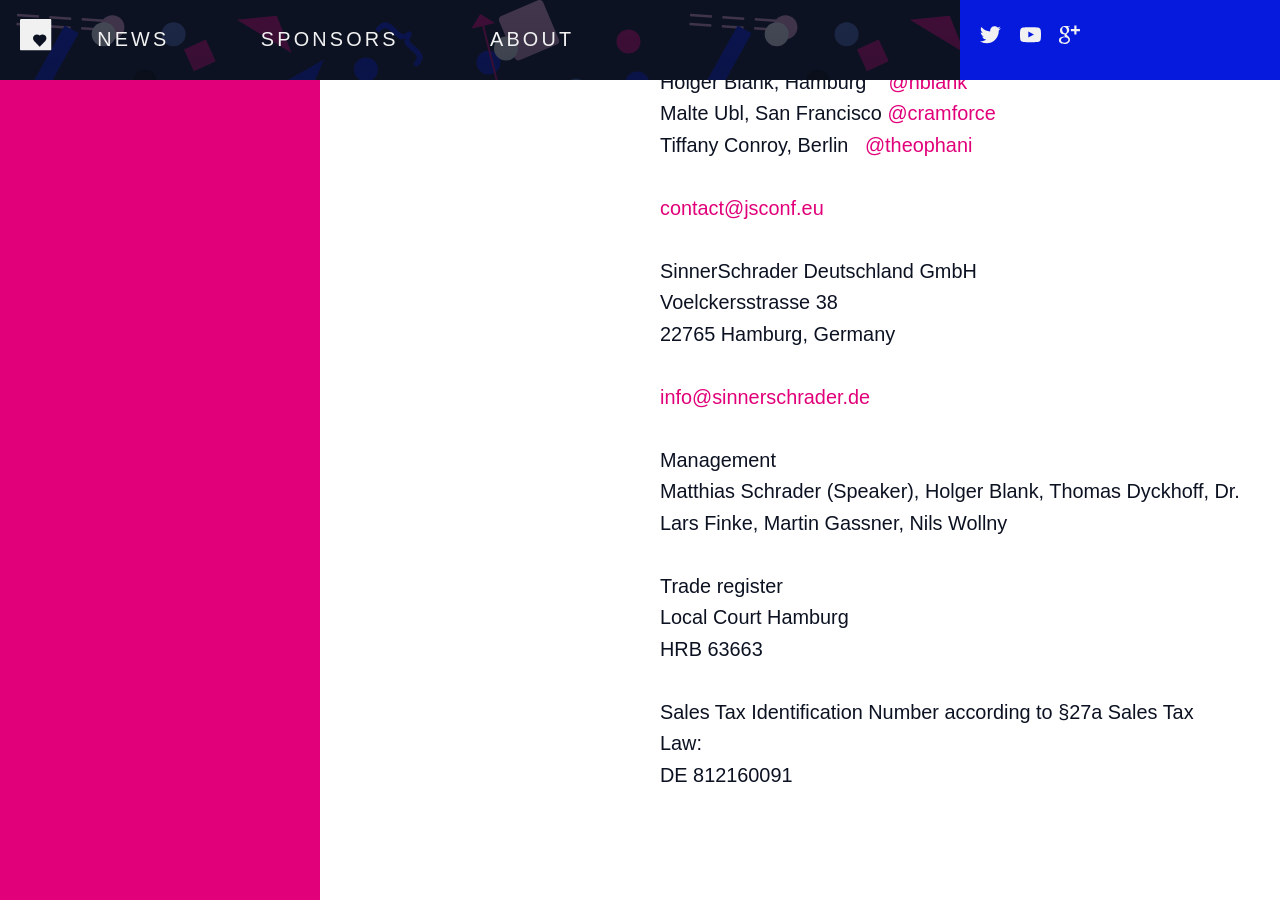
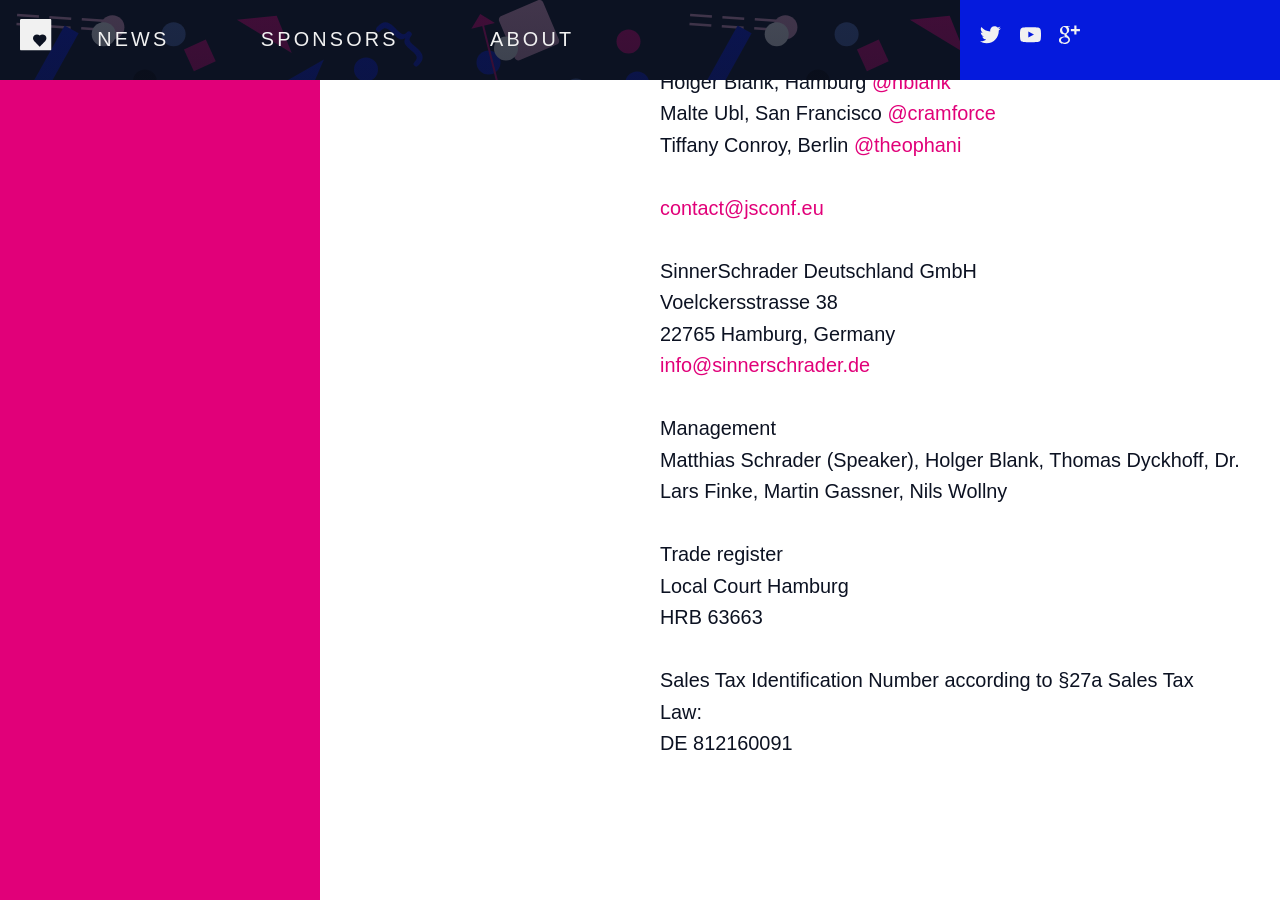
Before and after one commit to jsconf/2015.jsconf.eu, a Jekyll site: the page built from impressum.html, in a window 1280 px wide and 900 px high, scrolled down 466 px. Built offline with Jekyll 4.4.1, drawn with Linux system fonts in a browser that asks for light colours; nearby versions of some CDN libraries; comment, search, counter and statistics services are not loaded.

Commit message:
finalize Impressum and Press page

```diff
--- a/impressum.html
+++ b/impressum.html
@@ -5,27 +5,36 @@
 ---
 
 
-<pre style="white-space: pre-wrap; max-width: 600px; line-height: 1.5em;">
-Jan Lehnardt, Berlin     <a href="https://twitter.com/janl">@janl</a>
-Holger Blank, Hamburg    <a href="https:/twitter.com/hblank">@hblank</a>
-Malte Ubl, San Francisco <a href="https:/twitter.comcramforce">@cramforce</a>
-Tiffany Conroy, Berlin   <a href="http://https:/twitter.com/theophani">@theophani</a>
+<p>
+  Jan Lehnardt, Berlin     <a href="https://twitter.com/janl">@janl</a><br>
+  Holger Blank, Hamburg    <a href="https:/twitter.com/hblank">@hblank</a><br>
+  Malte Ubl, San Francisco <a href="https:/twitter.comcramforce">@cramforce</a><br>
+  Tiffany Conroy, Berlin   <a href="http://https:/twitter.com/theophani">@theophani</a><br>
+</p>
 
-<a href="mailto:&#x63;&#x6F;&#x6E;&#x74;&#x61;&#x63;&#x74;&#x40;&#x6A;&#x73;&#x63;&#x6F;&#x6E;&#x66;&#x2E;&#x65;&#x75;">contact@jsconf.eu</a>
+<p>
+  <a href="mailto:&#x63;&#x6F;&#x6E;&#x74;&#x61;&#x63;&#x74;&#x40;&#x6A;&#x73;&#x63;&#x6F;&#x6E;&#x66;&#x2E;&#x65;&#x75;">contact@jsconf.eu</a>
+</p>
 
-SinnerSchrader Deutschland GmbH
-Voelckersstrasse 38
-22765 Hamburg, Germany
+<p>
+  SinnerSchrader Deutschland GmbH<br>
+  Voelckersstrasse 38<br>
+  22765 Hamburg, Germany<br>
+  <a href="mailto:&#x69;&#x6E;&#x66;&#x6F;&#x40;&#x73;&#x69;&#x6E;&#x6E;&#x65;&#x72;&#x73;&#x63;&#x68;&#x72;&#x61;&#x64;&#x65;&#x72;&#x2E;&#x64;&#x65;">info@sinnerschrader.de</a>
+</p>
 
-<a href="mailto:&#x69;&#x6E;&#x66;&#x6F;&#x40;&#x73;&#x69;&#x6E;&#x6E;&#x65;&#x72;&#x73;&#x63;&#x68;&#x72;&#x61;&#x64;&#x65;&#x72;&#x2E;&#x64;&#x65;">info@sinnerschrader.de</a>
+<p>
+Management<br>
+Matthias Schrader (Speaker), Holger Blank, Thomas Dyckhoff, Dr. Lars Finke, Martin Gassner, Nils Wollny
+</p>
 
-Management
-Matthias Schrader (Speaker), Holger Blank, Thomas Dyckhoff, Dr. Lars Finke, Martin Gassner, Nils Wollny
+<p>
+Trade register<br>
+Local Court Hamburg<br>
+HRB 63663
+</p>
 
-Trade register
-Local Court Hamburg
-HRB 63663
-
-Sales Tax Identification Number according to §27a Sales Tax Law:
+<p>
+Sales Tax Identification Number according to §27a Sales Tax Law:<br>
 DE 812160091
-</pre>
+</p>
```
Also changed, not shown: press.html (+27 -2 lines).
